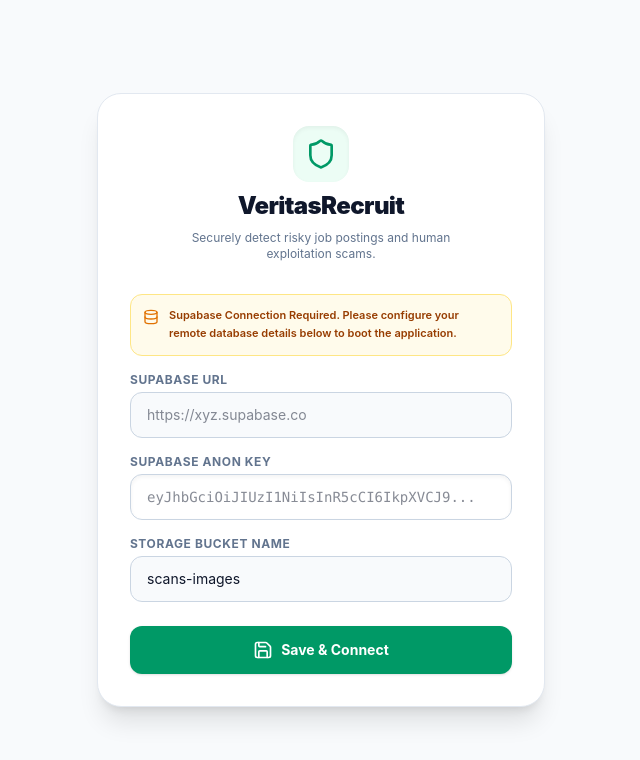
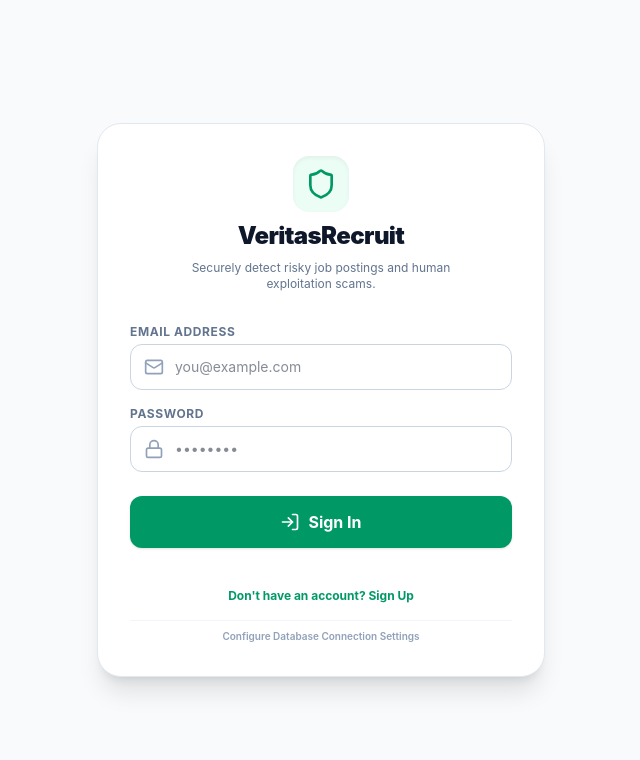
Before and after one commit to r3mington/job-scanner, a React (Vite) app: page / in a window 1280 px wide. Shown: the top 760 px of the page, without its empty margins (319-959 px from the left). Built offline with nearby package versions, Linux system fonts and the light colour scheme; no server answers.

Commit message:
Fix LoginView configuration check to respect environment variables

```diff
--- a/src/pages/LoginView.jsx
+++ b/src/pages/LoginView.jsx
@@ -3,10 +3,9 @@
 import { Shield, Mail, Lock, Loader2, AlertCircle, LogIn, UserPlus, Database, Save } from 'lucide-react';
 
 export default function LoginView() {
-  // Check if Supabase is configured
-  const storedUrl = localStorage.getItem('supabase_url') || '';
-  const storedAnon = localStorage.getItem('supabase_anon_key') || '';
-  const isSupabaseConfigured = storedUrl && storedUrl !== '' && !storedUrl.includes('placeholder-url');
+  const activeUrl = import.meta.env.VITE_SUPABASE_URL || localStorage.getItem('supabase_url') || '';
+  const activeAnon = import.meta.env.VITE_SUPABASE_ANON_KEY || localStorage.getItem('supabase_anon_key') || '';
+  const isSupabaseConfigured = activeUrl && activeUrl !== '' && !activeUrl.includes('placeholder-url');
 
   const [isSignUp, setIsSignUp] = useState(false);
   const [showSetup, setShowSetup] = useState(!isSupabaseConfigured);
@@ -17,8 +16,8 @@
   const [successMsg, setSuccessMsg] = useState('');
 
   // Setup form states
-  const [sbUrl, setSbUrl] = useState(storedUrl);
-  const [sbKey, setSbKey] = useState(storedAnon);
+  const [sbUrl, setSbUrl] = useState(localStorage.getItem('supabase_url') || import.meta.env.VITE_SUPABASE_URL || '');
+  const [sbKey, setSbKey] = useState(localStorage.getItem('supabase_anon_key') || import.meta.env.VITE_SUPABASE_ANON_KEY || '');
   const [sbBucket, setSbBucket] = useState(localStorage.getItem('supabase_bucket') || 'scans-images');
   const [setupSaving, setSetupSaving] = useState(false);
 
```
